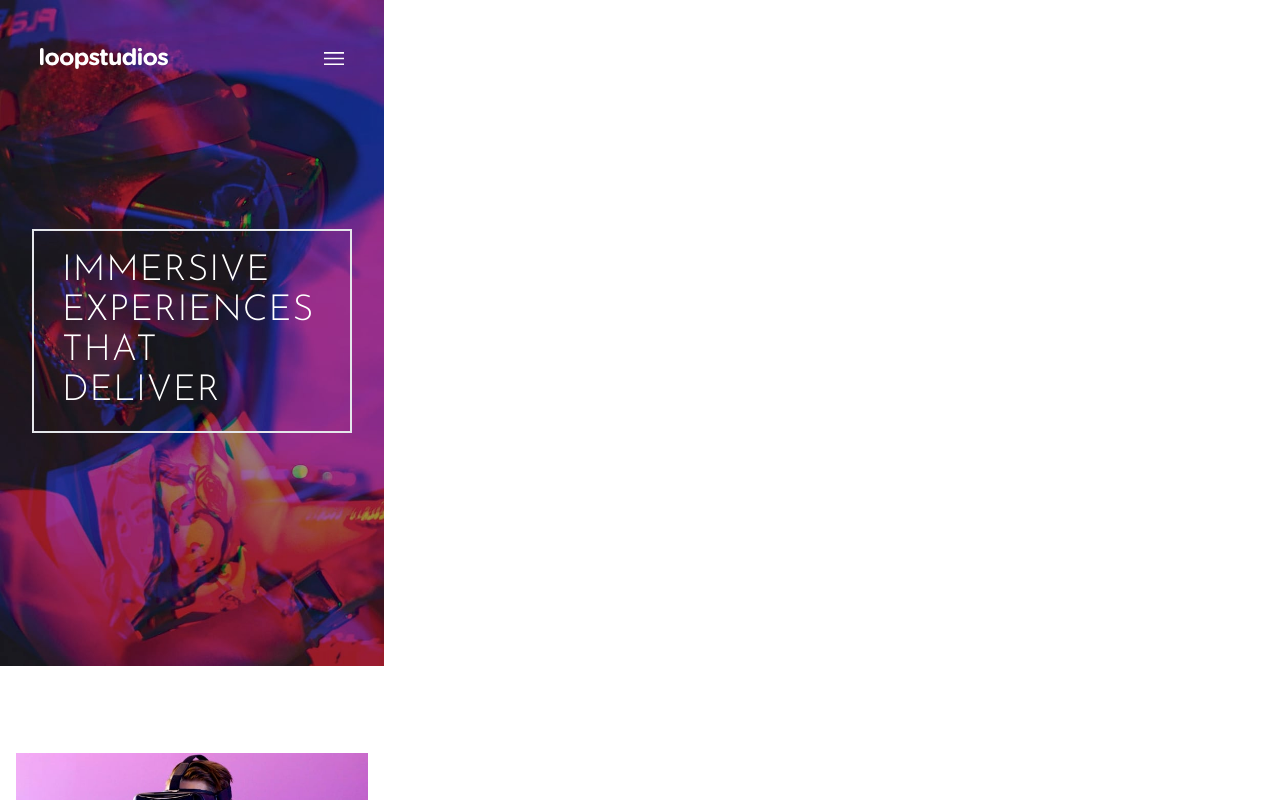
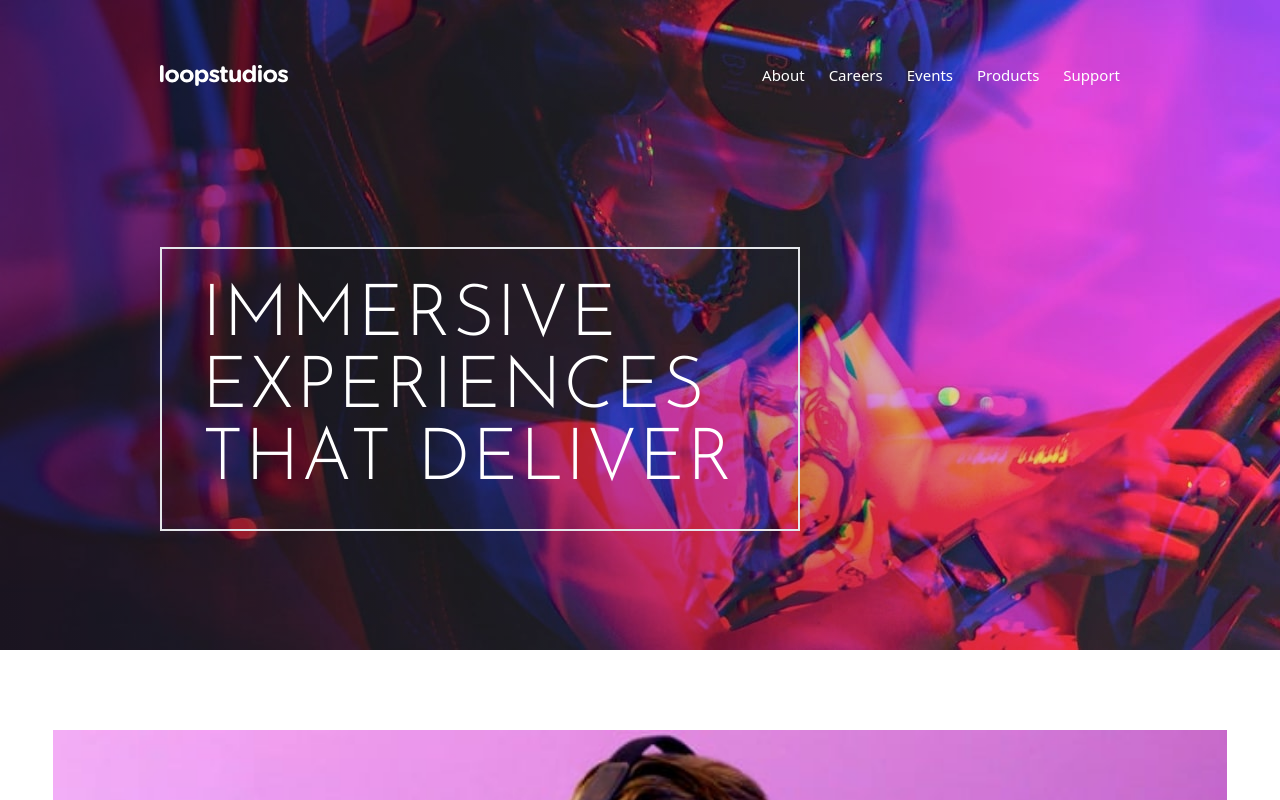
Before and after one commit to Brian-Lin-2/front-end-mentor-loopstudios, a React (Vite) app: page / in a window 1280 px wide. Shown: the top 800 px of the page. Built offline with nearby package versions, Linux system fonts and the light colour scheme.

Commit message:
Style header (desktop)

```diff
--- a/src/App.jsx
+++ b/src/App.jsx
@@ -6,7 +6,7 @@ import Footer from './Footer';
 export default function App() {
 
   return (
-    <div className="w-96">
+    <div>
       <Header />
       <Info />
       <Creation />
--- a/src/Card.jsx
+++ b/src/Card.jsx
@@ -1,5 +1,5 @@
 export default function Card({ name_1, name_2, image }) {
-  const style = 'w-3/4 h-26 text-white bg-contain bg-no-repeat mb-5 ' + image;
+  const style = 'w-3/4 h-26 text-white bg-cover bg-no-repeat mb-5 ' + image;
 
   return (
     <>
--- a/src/Header.jsx
+++ b/src/Header.jsx
@@ -2,13 +2,13 @@ import Menu from './Menu';
 
 export default function Header() {
   return (
-    <div className="bg-hero-mobile bg-contain bg-no-repeat pb-60">
-      <div className="flex justify-between items-center px-10 pt-12 pb-40">
+    <div className="bg-hero-mobile bg-cover bg-no-repeat pb-60 lg:h-desktop lg:bg-hero-desktop">
+      <div className="flex justify-between items-center mx-10 pt-12 mb-40 lg:pt-16 lg:mx-40 lg:mb-40">
         <img className="w-32" src="/images/logo.svg" alt="loopstudios"/>
         <Menu />
       </div>
 
-      <h2 className="text-white border-2 mx-8 px-7 py-5 text-4xl font-josefin-sans tracking-wide">
+      <h2 className="text-white border-2 mx-8 px-7 py-5 text-4xl font-josefin-sans tracking-wide lg:w-1/2 lg:mx-40 lg:text-7xl lg:px-10 lg:py-8">
         IMMERSIVE EXPERIENCES THAT DELIVER
       </h2>
     </div>
--- a/src/Menu.jsx
+++ b/src/Menu.jsx
@@ -1,7 +1,14 @@
 export default function Menu() {
   return (
     <a>
-      <img className="w-5" src="/images/icon-hamburger.svg" alt="" />
+      <img className="w-5 lg:hidden" src="/images/icon-hamburger.svg" alt="" />
+      <div className="hidden lg:flex lg:text-white lg:gap-6 lg:text-15px">
+        <p>About</p>
+        <p>Careers</p>
+        <p>Events</p>
+        <p>Products</p>
+        <p>Support</p>
+      </div>
     </a>
   )
 }
--- a/tailwind.config.js
+++ b/tailwind.config.js
@@ -19,6 +19,7 @@ export default {
       },
       height: {
         '26': '104px',
+        'desktop': '650px',
       },
       backgroundImage: {
         'hero-mobile': "url('/images/mobile/image-hero.jpg')",
@@ -30,7 +31,7 @@ export default {
         'night-arcade-mobile': "linear-gradient(to right, hsla(0, 0%, 0%, 50%), hsla(0, 0%, 100%, 0%)), url('/images/mobile/image-night-arcade.jpg')",
         'pocket-borealis-mobile': "linear-gradient(to right, hsla(0, 0%, 0%, 50%), hsla(0, 0%, 100%, 0%)), url('/images/mobile/image-pocket-borealis.jpg')",
         'soccer-team-mobile': "linear-gradient(to right, hsla(0, 0%, 0%, 50%), hsla(0, 0%, 100%, 0%)), url('/images/mobile/image-soccer-team.jpg')",
-        'hero-desktop': "url('/images/desktop/image-hero.jpg')",
+        'hero-desktop': "linear-gradient(to right, hsla(0, 0%, 0%, 50%), hsla(0, 0%, 100%, 0%)), url('/images/desktop/image-hero.jpg')",
         'curiosity-desktop': "linear-gradient(to top, hsla(0, 0%, 0%, 50%), hsla(0, 0%, 100%, 0%)), url('/images/desktop/image-curiosity.jpg')",
         'deep-earth-desktop': "linear-gradient(to right, hsla(0, 0%, 0%, 50%), hsla(0, 0%, 100%, 0%)), url('/images/desktop/image-deep-earth.jpg')",
         'fisheye-desktop': "linear-gradient(to right, hsla(0, 0%, 0%, 50%), hsla(0, 0%, 100%, 0%)), url('/images/desktop/image-fisheye.jpg')",
@@ -42,7 +43,7 @@ export default {
       },
       letterSpacing: {
         'super-wide': '.4em',
-      }
+      },
     },
   },
   plugins: [],
```
